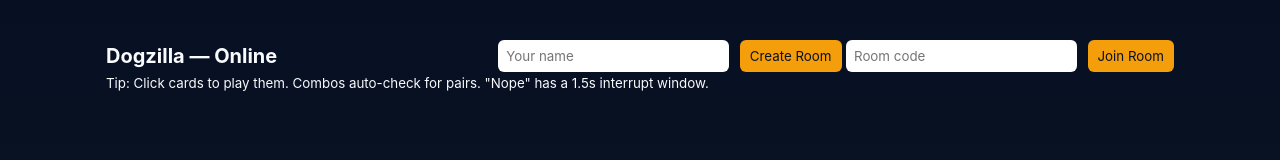
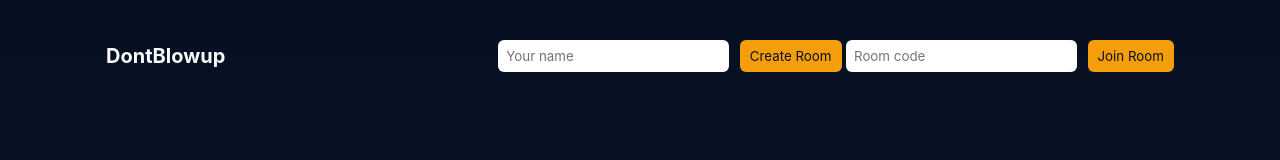
Before and after one commit to ayasaurus/dontblowup, a plain HTML site: page index.html in a window 1280 px wide. Drawn offline with Linux system fonts and the light colour scheme.

Commit message:
Add files via upload

```diff
--- a/index.html
+++ b/index.html
@@ -24,7 +24,7 @@ NOTE: Do NOT commit your real firebase keys publicly if you don't want others ac
 <head>
   <meta charset="utf-8" />
   <meta name="viewport" content="width=device-width,initial-scale=1" />
-  <title>Dogzilla — Online</title>
+  <title>DontBlowup — Online</title>
   <link rel="stylesheet" href="style.css">
   <!-- Firebase SDKs (Realtime DB + Auth optional) -->
   <script src="https://www.gstatic.com/firebasejs/9.22.2/firebase-app-compat.js"></script>
@@ -33,7 +33,7 @@ NOTE: Do NOT commit your real firebase keys publicly if you don't want others ac
 <body>
   <div id="app">
     <header>
-      <h1>Dogzilla — Online</h1>
+      <h1>DontBlowup</h1>
       <div id="room-controls">
         <input id="nameInput" placeholder="Your name" />
         <button id="createRoomBtn">Create Room</button>
@@ -70,9 +70,6 @@ NOTE: Do NOT commit your real firebase keys publicly if you don't want others ac
       </section>
     </main>
 
-    <footer>
-      <small>Tip: Click cards to play them. Combos auto-check for pairs. "Nope" has a 1.5s interrupt window.</small>
-    </footer>
   </div>
 
   <script src="script.js"></script>
```
